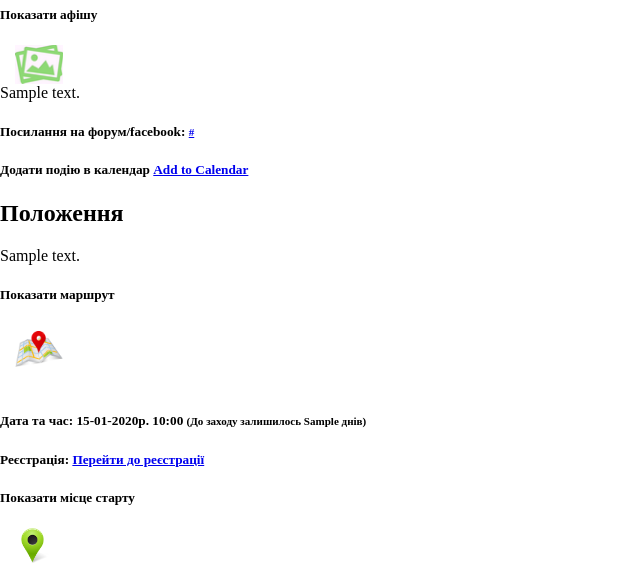
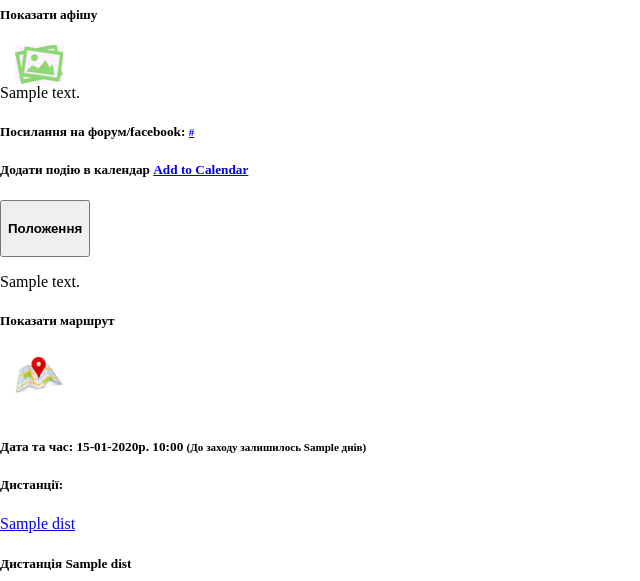
Before and after one commit to rivelo/portal, a Django app: template templates/event_show.html in a window 1280 px wide. Shown: the part 214-795 px from the top of the page, without its empty margins (0-640 px from the left). Run offline with Django 3.2, Linux system fonts and the light colour scheme; the template is opened without the code that fills it: most values are stand-ins (such as "Sample title", 1, 10 or a date in 2020); grey boxes marked "Sample" are stand-in pictures; parts of the project's set-up code (start-up, migrations or seed data) failed here and were passed over; some libraries are stand-ins or nearby versions.

Commit message:
fixed show event page

```diff
--- a/event_calendar/models.py
+++ b/event_calendar/models.py
@@ -256,8 +256,8 @@
     secret_hash = models.CharField(max_length=255)
     km = models.PositiveSmallIntegerField(default=0, help_text="Кілометр на якому розташоване КП")
     event_distance = models.ForeignKey(EventDistance, blank=True, null=True, on_delete=models.SET_NULL)
-    lat = models.DecimalField(max_digits=9, decimal_places=6, blank=True, default=0)
-    lng = models.DecimalField(max_digits=9, decimal_places=6, blank=True, default=0)
+    lat = models.DecimalField(max_digits=12, decimal_places=8, blank=True, default=0)
+    lng = models.DecimalField(max_digits=12, decimal_places=8, blank=True, default=0)
     photo = models.CharField(max_length=255)#, blank=True, null=True)
     description = models.TextField(blank=True, help_text="Опис локації")
 
--- a/templates/event_show.html
+++ b/templates/event_show.html
@@ -104,9 +104,6 @@
 		//initMap();
 	})
 
-	$("#div_show_doc").click(function(){
-    	$("#main_doc").toggle();
-    })
 
 });
 
@@ -142,14 +139,15 @@
 </h2>
 </div>
 
-</div>
+</div> {# end row #}
+
 
 <div class="row" >
 <div class="col-12">
 
 {% if event.photo %}
-        <div class="row align-items-center poster" ids="{{event.pk}}" img="/media/{{event.photo}}">
-            <div class="col-xs-10" ><h5>Показати афішу</h5></div>
+        <div class="row align-items-center poster mt-3 mb-3" ids="{{event.pk}}" img="/media/{{event.photo}}">
+            <div class="col-xs-10 " ><h5>Показати афішу</h5></div>
             <div class="col-xs-2 my-auto" style="padding-right: 10px; padding-left: 15px"><img src="/media/images/poster-icon.png" class="img-responsive" alt="Афіша" width="48px"></div>
             <div class="col-xs-12 poster_content"></div>
         </div>
@@ -161,27 +159,14 @@
 </div>
 </div>
 
-{% if user.is_authenticated and user|has_group:"moder" and event.cup %}
-<h5>
-<a type="button" class="btn btn-info btn-lg" style="font-size: 14px" href="{% url 'events_sale' 'rivno100' %}">Список товарів "Рівно100"</a>
-<a type="button" class="btn btn-info btn-lg" style="font-size: 14px" href="{% url 'events_sale' 'med' %}">Список товарів "Медовий трейл"</a>
-<a type="button" class="btn btn-info btn-lg" style="font-size: 14px" href="{% url 'events_sale' '100mile' %}">Список товарів "100 миль"</a>
-</h5>
-{% endif %}
 
-<div class="row " >
-{# <div class="col-12"> #}
-
-
+<div class="row" >
 {% if event.forum_url %}
 <h5>Посилання на форум/facebook:
 <small> <a href="{{event.forum_url}}">{{event.forum_url}}</a> </small>
 </h5>
 {% endif %}
-
-{#</div>#}
 </div>
-
 
 
 {# [start-custom format='Ymd\\THi00\\Z']/[end-custom format='Ymd\\THi00\\Z'] #}
@@ -202,32 +187,117 @@
 </h5>
 </div>
 
+</div> {# end container #}
+
+
+<div class="row">
 {% if event.description %}
-<div class="row" id="div_show_doc">
-<h2>
-<span class="badge badge-info" >Положення</span>
-</h2>
-<div class="col-xs-12 doc_content" id="main_doc">
-{{ event.description|safe }}
+<div class="col-xs-12 col-md-4">
+<p>
+  	<button class="btn btn-info btn-block " type="button" data-toggle="collapse" data-target="#collapseExample" aria-expanded="false" aria-controls="collapseExample">
+    	<h4>Положення</h4>
+	</button>
+</p>
+</div>
+<div class="col-12">
+<div class="collapse" id="collapseExample">
+  <div class="card card-body">
+    {{ event.description|safe }}
+  </div>
 </div>
 </div>
 {% endif %}
+</div>
 
 {% if event.gps_track %}
 <div class="row align-items-center gps" ids="{{event.pk}}">
-<div class="col-xs-10" ><h5>Показати маршрут</h5></div>
+<div class="col-xs-auto ml-3" ><h5>Показати маршрут</h5></div>
 <div class="col-xs-2 my-auto" style="padding-right: 10px; padding-left: 15px"><img src="/media/images/gps128.png" alt="" title="Показати маршрут" width="48px" style="vertical-align:middle;" ></img></div>
 <br>
-<div class="col-xs-12 gps_content"></div>
+<div class="col-xs-12 col-md-12 gps_content"></div>
 </div>
 {% endif %}
 
-<div class="row" >
+<div class="row mt-3 mb-3" >
+<div class="col">
 <h5> Дата та час: {{event.date|date:"d-m-Yр. H:i"}} <small class="text-danger"> (До заходу залишилось {{event.days_left}} днів)</small></h5>
 </div>
+</div>
 
-</div> {# end container #}
 
+
+
+<div class="row">
+
+<div class="col-auto">
+<h5> Дистанції: </h5>
+</div>
+
+<p>
+{% for dist in event.eventdistance_set.all %}
+<div class="col">
+  <a class="btn btn-primary btn-block" data-toggle="collapse" href="#dist{{forloop.counter}}" role="button" aria-expanded="false" aria-controls="dist{{forloop.counter}}"> {{dist.name}} </a>
+</div>
+{% endfor %}
+</p>
+
+</div>
+
+<div class="row">
+{% for dist in event.eventdistance_set.all %}
+  <div class="col-12">
+    <div class="collapse multi-collapse" id="dist{{forloop.counter}}">
+      <div class="card card-body">
+       <h5>Дистанція {{dist.name}}</h5>
+       <p> Протяжність <b>{{dist.distance}} кілометрів</b>
+       <br>
+       {% if dist.kp_count > 0 %}
+       Кількість КП - <b>{{dist.kp_count}} штук</b>
+       </p>
+       {% for point in dist.eventdistcheckpoint_set.all %}
+    <span type="button" class="btn btn-primary mt-2">
+		  <a href="{{point.photo}}" ><i class="material-icons" style="vertical-align: middle !important;">photo</i>  Фото {{point.name}}</a> <span class="badge badge-light ml-2"><h7>{{point.km}} км</h7></span>
+		  {% if point.lat and  point.lng %}
+		  <a href="https://www.google.com/maps?q=loc:{{point.lat|safe}},{{point.lng|safe}}" class="ml-2"><i class="material-icons" style="vertical-align: middle !important;">my_location</i> Точка на карті</a>
+		  {% endif %}
+	</span>
+       {% endfor %}
+
+       {% endif %}
+
+       Трек  {# <a href="{{dist.gps_track}}">{{dist.gps_track}}</a> #}
+	    	{{dist.gps_track|safe}}
+       <p>
+       {{dist.description}}
+       </p>
+
+      </div>
+    </div>
+  </div>
+{% endfor %}
+{% comment %}
+  <div class="col-12">
+    <div class="collapse multi-collapse" id="dist2">
+      <div class="card card-body">
+        50 mile
+      </div>
+    </div>
+  </div>
+  <div class="col-12">
+    <div class="collapse multi-collapse" id="dist3">
+      <div class="card card-body">
+        100 mile
+      </div>
+    </div>
+  </div>
+{% endcomment %}
+</div>
+
+
+
+
+<div class="row mt-1">
+<div class="col">
 {% if event.reg_status == True %}
 <h5>Реєстрація:
 {% if event.days_left == 0 %}
@@ -247,6 +317,8 @@
 {% endfor %}
 * можливість вибрати стартовий номер <b>+5грн</b>
 </ul>
+</div>
+</div>
 
 <h5>Учасники:
 <a href="/event/{{event.pk}}/registration/list/" type="button" class="btn btn-success btn-lg" style="font-size: 14px">
@@ -270,28 +342,52 @@
 {% else %}
 {% endif %}
 
+
 {% if event.result_present %}
-<h5>Результати:
-<a class="btn btn-info" style="font-size: 18px" href="{% url 'event-result' event.pk %}">Результати</a>
+<div class="row align-items-center mb-1">
+<div class="col-auto">
+<h5>Результати:</h5>
+</div>
+<div class="col">
+
+<a class="btn btn-info btn-block" style="font-size: 18px" href="{% url 'event-result' event.pk %}">Результати</a>
 {% if event.uat %}
-<a class="btn btn-warning" style="font-size: 18px" href="{% url 'event-result-uat' event.pk %}">Результати УАТ</a>
+<a class="btn btn-warning mt-1 btn-block" style="font-size: 18px" href="{% url 'event-result-uat' event.pk %}">Результати УАТ</a>
 {% endif %}
+
+</div>
+</div>
+
+<div class="row">
 {% if event.checkpoint %}
+{% comment %}
+<div class="col-12">
 <a class="btn btn-warning" style="font-size: 18px" href="{% url 'event-result-checkpoint' event.pk %}">Результати по КП</a>
+</div>
+{% endcomment %}
 {% for dist in event.distances %}
-<a class="btn btn-warning" style="font-size: 18px" href="{% url 'event-result-checkpoint-distance' event.pk dist.pk %}">Результати по КП на дистанції {{dist.name}}</a>
+<div class="col-lg-auto col-md-12 col-sm-12 mt-1 ">
+<a class="btn btn-warning btn-block" style="font-size: 18px" href="{% url 'event-result-checkpoint-distance' event.pk dist.pk %}">Результати по КП на дистанції {{dist.name}}</a>
+</div>
 {% endfor %}
+{% endif %}
+</div>
+
 
 {% endif %}
+
+<div class="row mt-1">
+<div class="col">
+{% if user.is_authenticated and user|has_group:"moder" and event.cup %}
+<h5>Суддівство:
+<a type="button" class="btn btn-danger btn-block" href="{% url 'event-result-light-admin' id=event.pk  point='kp1' %}"><<Проста версія КП1>></a>
+<a type="button" class="btn btn-danger btn-block" href="{% url 'event-result-light-admin' id=event.pk point='kp2' %}"><<Проста версія КП2>></a>
+<a type="button" class="btn btn-danger btn-block" href="{% url 'event-result-light-admin' id=event.pk point='kp3' %}"><<Проста версія КП3>></a>
+<a type="button" class="btn btn-danger btn-block" href="{% url 'event-result-light-admin' id=event.pk point='finish' %}"><<Проста версія Finish>></a> <br><br>
 </h5>
 {% endif %}
-
-{% if user.is_authenticated and user|has_group:"moder" and event.cup %}
-<a type="button" class="btn btn-warning" href="{% url 'event-result-light-admin' id=event.pk  point='kp1' %}"><<Проста версія КП1>></a>
-<a type="button" class="btn btn-warning" href="{% url 'event-result-light-admin' id=event.pk point='kp2' %}"><<Проста версія КП2>></a>
-<a type="button" class="btn btn-warning" href="{% url 'event-result-light-admin' id=event.pk point='kp3' %}"><<Проста версія КП3>></a>
-<a type="button" class="btn btn-warning" href="{% url 'event-result-light-admin' id=event.pk point='finish' %}"><<Проста версія Finish>></a> <br><br>
-{% endif %}
+</div>
+</div>
 
 <div class="container-fluid " >
 <div class="row map align-items-center" lat="{{event.lat}}" lng="{{event.lng}}">
@@ -305,7 +401,20 @@
 
 </div>
 
+<div class="row mt-2">
+{% if user.is_authenticated and user|has_group:"moder" and event.cup %}
+<div class="col">
+<h5>
+<a type="button" class="btn btn-info btn-lg" style="font-size: 14px" href="{% url 'events_sale' 'rivno100' %}">Список товарів "Рівно100"</a>
+<a type="button" class="btn btn-info btn-lg" style="font-size: 14px" href="{% url 'events_sale' 'med' %}">Список товарів "Медовий трейл"</a>
+<a type="button" class="btn btn-info btn-lg" style="font-size: 14px" href="{% url 'events_sale' '100mile' %}">Список товарів "100 миль"</a>
+</h5>
+</div>
+{% endif %}
+</div>
+
 <p class="meta"><em>{ Опубліковано <a href="#"> {{event.user.username}} </a>, {{event.pub_date}} }</em></p>
+
 
 
 
```
Also changed, not shown: event_calendar/views.py (+34 -25 lines), templates/event_checkpoint_result.html (+15 -10 lines).
